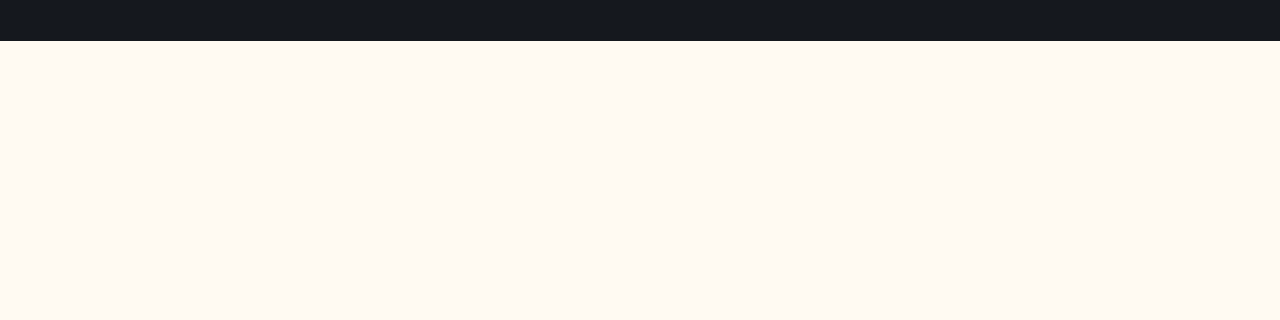
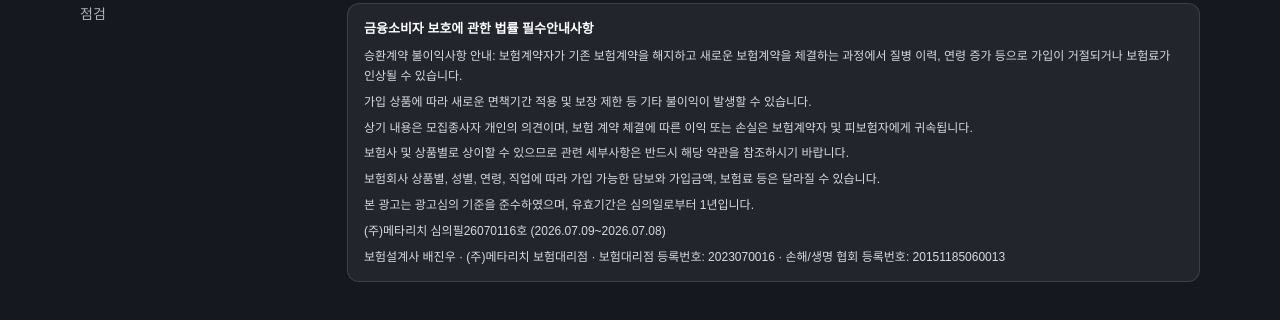
Before and after one commit to Signal-groups/carrotwj, a plain HTML site: page index.html in a window 1280 px wide. Shown: the part 4443-4763 px from the top of the page. Before the commit the page ends 4484 px from the top, so only its background shows below. Drawn offline with Linux system fonts and the light colour scheme.

Commit message:
Add files via upload

```diff
--- a/index.html
+++ b/index.html
@@ -677,6 +677,34 @@
             margin-bottom: 8px;
         }
 
+        .legal-notice {
+            margin-top: 14px;
+            padding: 14px 16px;
+            border: 1px solid rgba(255, 255, 255, 0.12);
+            border-radius: 12px;
+            background: rgba(255, 255, 255, 0.06);
+            color: #d6dae1;
+            font-size: 12px;
+            line-height: 1.65;
+            word-break: keep-all;
+            overflow-wrap: normal;
+        }
+
+        .legal-notice strong {
+            display: block;
+            margin-bottom: 8px;
+            color: #ffffff;
+            font-size: 13px;
+        }
+
+        .legal-notice p {
+            margin: 0 0 6px;
+        }
+
+        .legal-notice p:last-child {
+            margin-bottom: 0;
+        }
+
         .floating-cta {
             position: fixed;
             left: 50%;
@@ -736,6 +764,11 @@
 
             .footer-inner {
                 flex-direction: column;
+            }
+
+            .legal-notice {
+                font-size: 11px;
+                line-height: 1.7;
             }
 
             .floating-cta {
@@ -1397,6 +1430,17 @@
             <div>
                 <p>상담 문의: 010-3430-2565</p>
                 <p>운영시간: 평일 09:00 ~ 18:00</p>
+                <div class="legal-notice" aria-label="금융소비자 보호 안내 사항">
+                    <strong>금융소비자 보호에 관한 법률 필수안내사항</strong>
+                    <p>승환계약 불이익사항 안내: 보험계약자가 기존 보험계약을 해지하고 새로운 보험계약을 체결하는 과정에서 질병 이력, 연령 증가 등으로 가입이 거절되거나 보험료가 인상될 수 있습니다.</p>
+                    <p>가입 상품에 따라 새로운 면책기간 적용 및 보장 제한 등 기타 불이익이 발생할 수 있습니다.</p>
+                    <p>상기 내용은 모집종사자 개인의 의견이며, 보험 계약 체결에 따른 이익 또는 손실은 보험계약자 및 피보험자에게 귀속됩니다.</p>
+                    <p>보험사 및 상품별로 상이할 수 있으므로 관련 세부사항은 반드시 해당 약관을 참조하시기 바랍니다.</p>
+                    <p>보험회사 상품별, 성별, 연령, 직업에 따라 가입 가능한 담보와 가입금액, 보험료 등은 달라질 수 있습니다.</p>
+                    <p>본 광고는 광고심의 기준을 준수하였으며, 유효기간은 심의일로부터 1년입니다.</p>
+                    <p>(주)메타리치 심의필26070116호 (2026.07.09~2026.07.08)</p>
+                    <p>보험설계사 배진우 · (주)메타리치 보험대리점 · 보험대리점 등록번호: 2023070016 · 손해/생명 협회 등록번호: 20151185060013</p>
+                </div>
             </div>
         </div>
     </footer>
```
